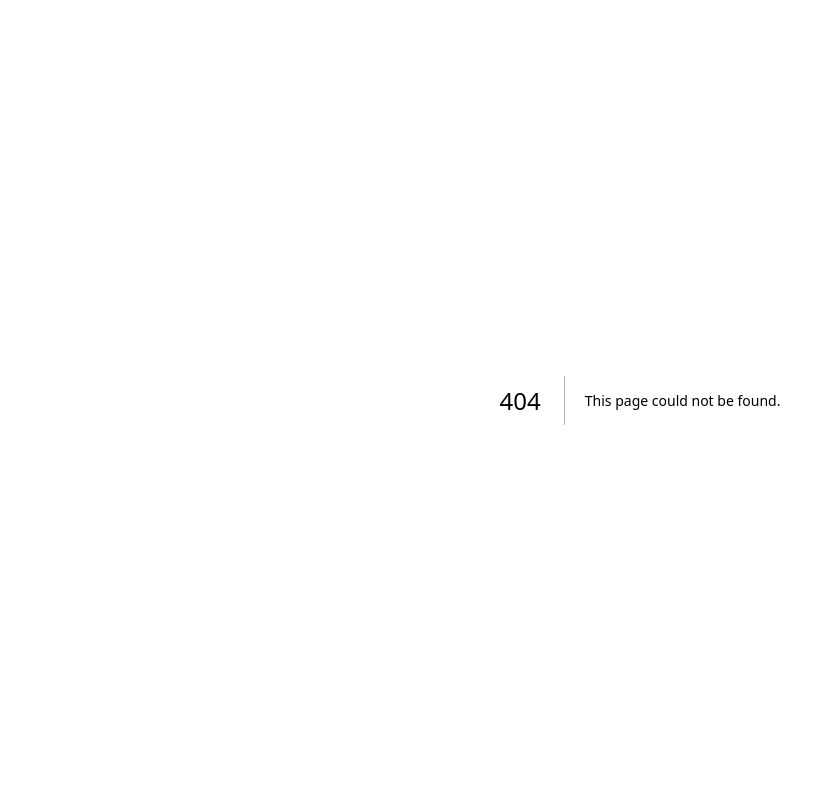
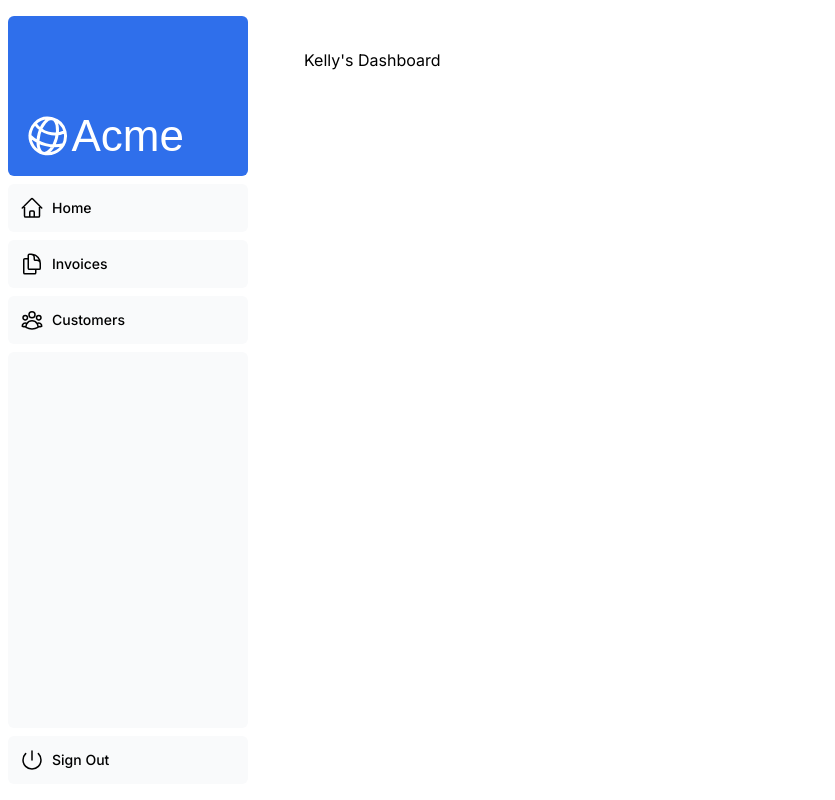
Before and after one commit to KellyEspera/nextjs-dashboard, a Next.js app: page /dashboard/kelly in a window 1280 px wide. Before the commit this address had no page. Shown: the whole page, without its empty margins (0-835 px from the left). Built offline with nearby package versions, Linux system fonts and the light colour scheme; a web font is replaced by a local one.

Commit message:
Added kelly page

```diff
--- /dev/null
+++ b/app/dashboard/kelly/page.tsx
@@ -0,0 +1,7 @@
+export default function () {
+    return (
+        <div>
+            <h1>Kelly's Dashboard</h1>
+        </div>
+    )
+}
--- a/package.json
+++ b/package.json
@@ -12,6 +12,7 @@
     "autoprefixer": "10.4.20",
     "bcrypt": "^5.1.1",
     "clsx": "^2.1.1",
+    "mysql2": "^3.15.2",
     "next": "latest",
     "next-auth": "5.0.0-beta.25",
     "postcss": "8.5.1",
```
Also changed, not shown: app/dashboard/kelly/page-2.tsx (added), 1 other file (tests, documents, lock files or other folders).
